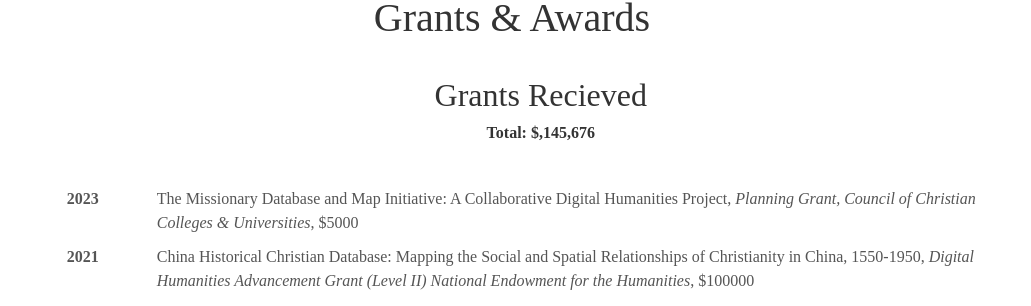
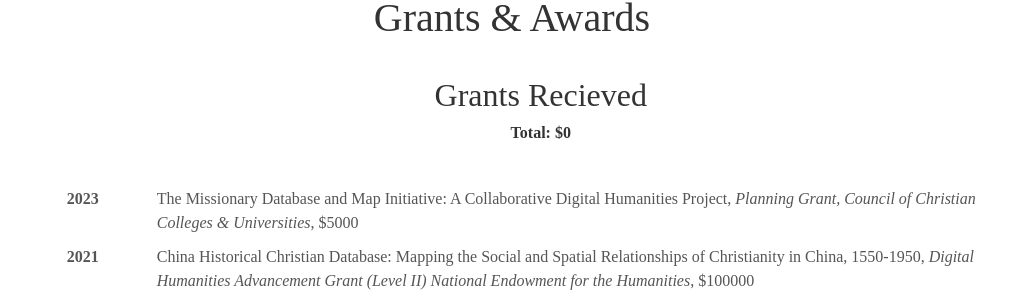
Before and after one commit to alex-mayfield/alex-mayfield.github.io, a Jekyll site: the page built from index.html, in a window 1280 px wide and 900 px high, scrolled down 6857 px. Shown: the part 136-442 px from the top of the window, without its empty margins (128-1159 px from the left). Built offline with Jekyll 4.4.1, drawn with Linux system fonts in a browser that asks for light colours; some web fonts are replaced.

Commit message:
Update about.html

```diff
--- a/_includes/about.html
+++ b/_includes/about.html
@@ -214,12 +214,12 @@
         {% assign first-three = digit_array | slice: -9, 3 %}
 
       {% assign final = 0 %}
-       {% capture test %}{{first-three | join: "" }},{{second-three | join: "" }},{{last-three | join: "" }}{% endcapture %}
-      {% capture test2 %}{{second-three | join: "" }},{{last-three | join: "" }}{% endcapture %}
-        {% if first-three.length != 0 %}
+        {% capture test %}{{first-three | join: "" }},{{second-three | join: "" }},{{last-three | join: "" }}{% endcapture %}
+        {% capture test2 %}{{second-three | join: "" }},{{last-three | join: "" }}{% endcapture %}
+        {% if first-three.length == 0 %}
+          {% assign final =  test2 %}
+        {% else % }
           {% assign final =  test %}
-        {% else % }
-          {% assign final =  test2 %}
         {% endif %}
 
       Total: ${{final}}
```
